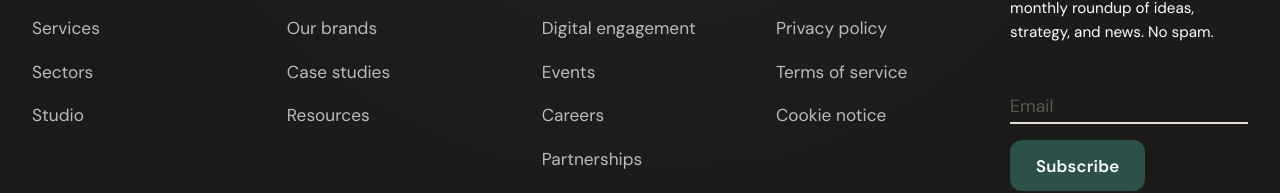
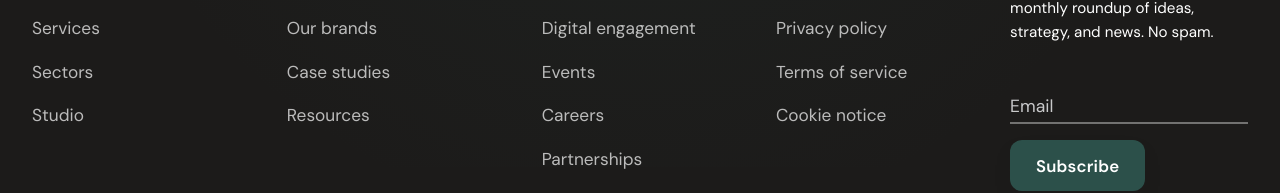
Before and after one commit to wastwagon/agilemediasolutions, a Next.js app in the folder frontend/: page / in a window 1280 px wide. Shown: the part 7372-7565 px from the top of the page. Built offline with nearby package versions, Linux system fonts and the light colour scheme; no server answers.

Commit message:
Update styles.css

```diff
--- a/frontend/app/styles.css
+++ b/frontend/app/styles.css
@@ -1735,6 +1735,38 @@ main {
   line-height: 1.6;
 }
 
+/* Footer newsletter: same dark-bg treatment as contact-form-premium (global --color-text is dark). */
+.footer-newsletter .newsletter-form-premium .form-group input {
+  color: #f8fafc;
+  -webkit-text-fill-color: #f8fafc;
+  caret-color: #99f6e4;
+  border-bottom-color: rgba(255, 255, 255, 0.38);
+}
+.footer-newsletter .newsletter-form-premium .form-group label {
+  color: rgba(248, 250, 252, 0.78);
+}
+.footer-newsletter .newsletter-form-premium .form-group input:focus ~ label,
+.footer-newsletter .newsletter-form-premium .form-group.has-value label {
+  color: #99f6e4;
+}
+.footer-newsletter .newsletter-form-premium .form-group .form-border {
+  background: #99f6e4;
+}
+.footer-newsletter .newsletter-form-premium .form-group input::placeholder {
+  color: rgba(248, 250, 252, 0.45);
+}
+.footer-newsletter .newsletter-form-premium input:-webkit-autofill,
+.footer-newsletter .newsletter-form-premium input:-webkit-autofill:hover,
+.footer-newsletter .newsletter-form-premium input:-webkit-autofill:focus {
+  -webkit-text-fill-color: #f8fafc !important;
+  caret-color: #99f6e4;
+  transition: background-color 9999s ease-out 0s;
+  box-shadow: 0 0 0 1000px rgba(15, 23, 42, 0.85) inset !important;
+}
+.footer-newsletter .newsletter-form-premium .form-error-msg {
+  color: #fca5a5;
+}
+
 .newsletter-form {
   display: flex;
   gap: var(--space-sm);
```
